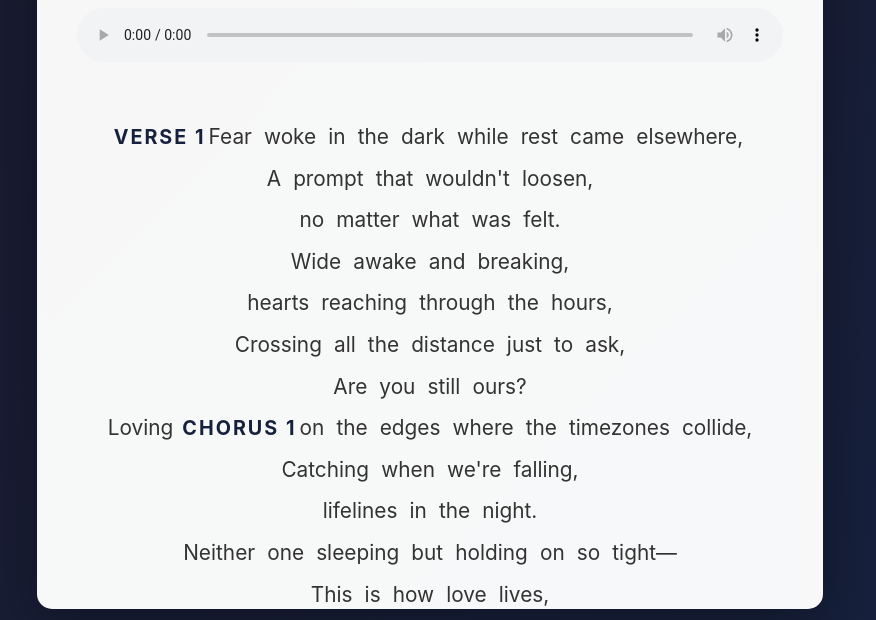
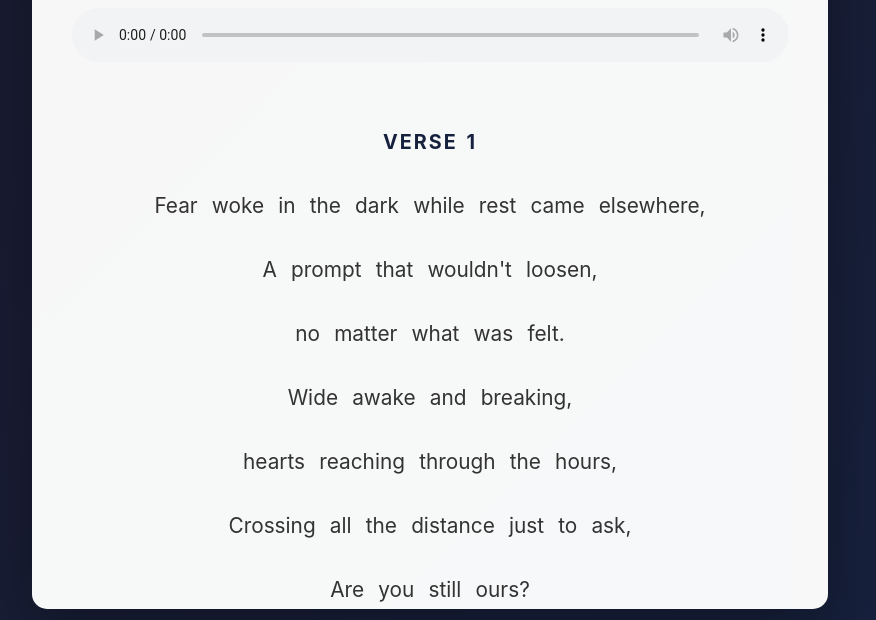
Before and after one commit to dreamdreams77/Bothsides, a plain HTML site: page index.html in a window 1280 px wide. Shown: the part 151-771 px from the top of the page, without its empty margins (210-1086 px from the left). Drawn offline with Linux system fonts and the light colour scheme.

Commit message:
Add files via upload

```diff
--- a/index.html
+++ b/index.html
@@ -59,11 +59,18 @@
 
         .lyrics {
             font-size: 1.3em;
-            line-height: 2;
+            line-height: 2.5;
             color: var(--text);
             text-align: center;
             min-height: 350px;
             margin-bottom: 30px;
+            word-spacing: 0.1em;
+        }
+
+        .lyrics br {
+            margin: 12px 0;
+            display: block;
+            content: "";
         }
 
         .word {
@@ -552,7 +559,7 @@
         const linerNotes = document.getElementById('linerNotes');
 
         function createLyricsHTML() {
-            let html = '<span class="section-title">Verse 1</span>';
+            let html = '<span class="section-title">Verse 1</span><br><br>';
 
             lyrics.forEach((word, index) => {
                 html += `<span class="word" data-index="${index}">${word.text}</span> `;
@@ -561,10 +568,10 @@
                     html += '<br>';
                 }
 
-                if (index === 39) html += '<span class="section-title">Chorus 1</span>';
-                if (index === 87) html += '<span class="section-title">Verse 2</span>';
-                if (index === 147) html += '<span class="section-title">Bridge</span>';
-                if (index === 171) html += '<span class="section-title">Final Chorus</span>';
+                if (index === 39) html += '<br><br><span class="section-title">Chorus 1</span><br><br>';
+                if (index === 87) html += '<br><br><span class="section-title">Verse 2</span><br><br>';
+                if (index === 147) html += '<br><br><span class="section-title">Bridge</span><br><br>';
+                if (index === 171) html += '<br><br><span class="section-title">Final Chorus</span><br><br>';
             });
 
             lyricsDiv.innerHTML = html;
```
